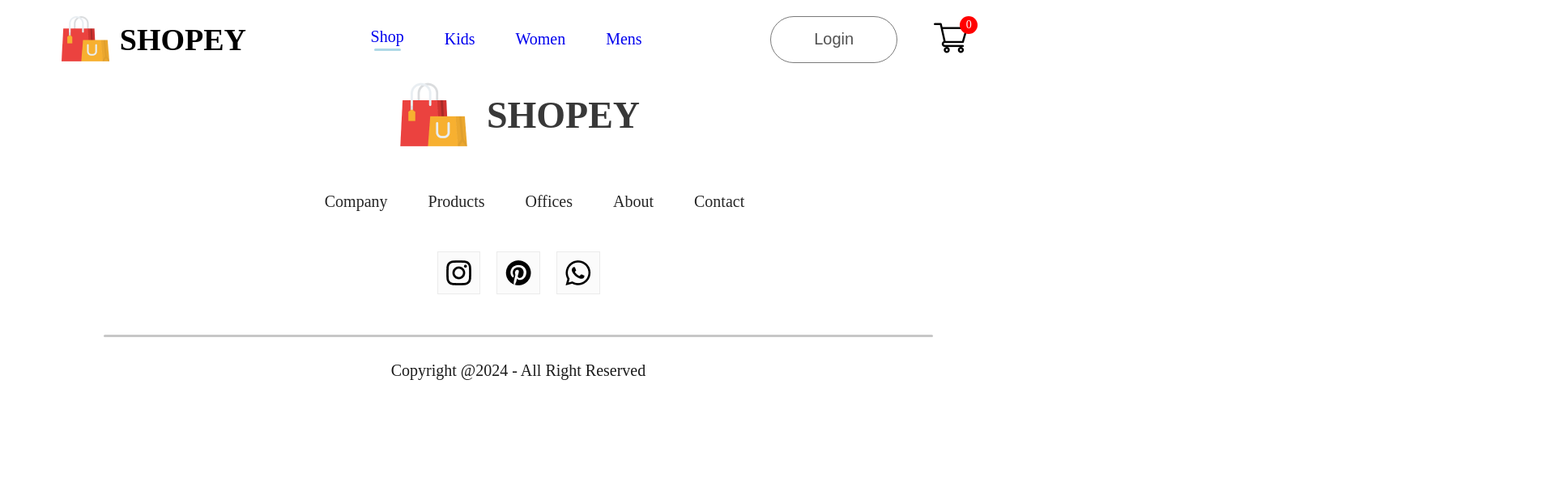
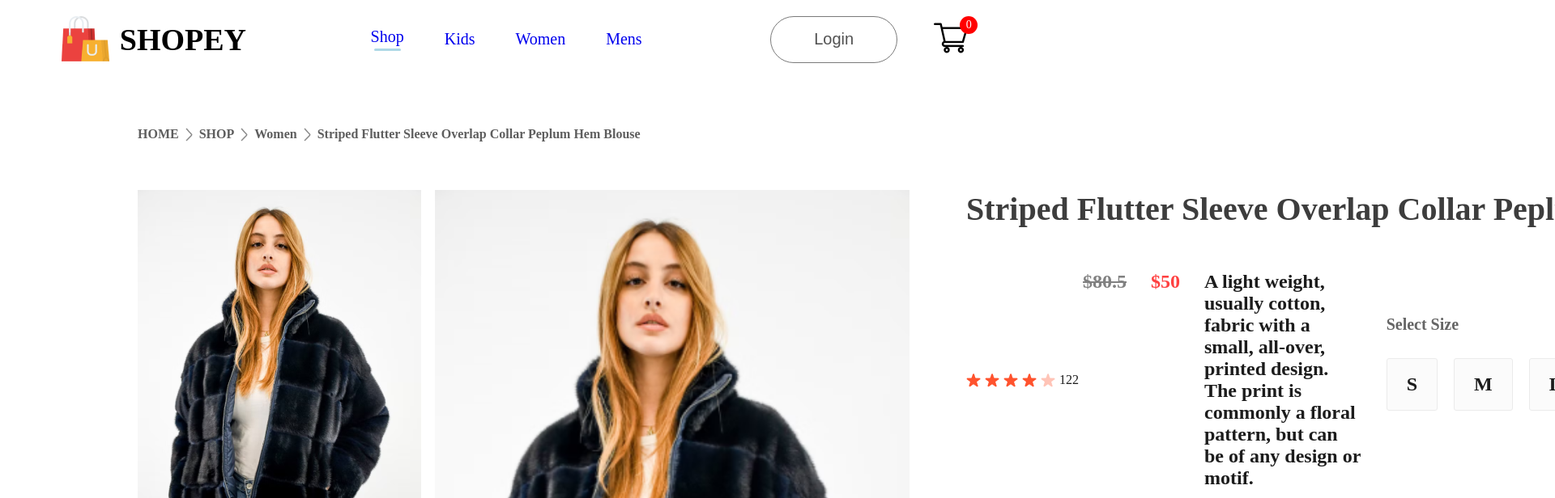
Before and after one commit to PrincyChauhan/e-commerce, a React (Create React App) app in the folder frontend/: page /products/1 in a window 1280 px wide. Shown: the top 616 px of the page at 81% size, 1920 px wide, since content can reach past the window. Built offline with nearby package versions, Linux system fonts and the light colour scheme.

Commit message:
Product display by id error solved

```diff
--- a/frontend/src/App.jsx
+++ b/frontend/src/App.jsx
@@ -22,8 +22,8 @@ function App() {
         <Route path="/mens" element={<ShopCategory banner={men_banner} category="men" />} />
         <Route path="/women" element={<ShopCategory  banner={women_banner}  category="women"/>} />
         <Route path="/kids" element={<ShopCategory  banner={kid_banner}  category="kid"/>} />
-        <Route path="/product" element={<Product />} />
-        <Route path="/product/:productId" element={<Product />} />
+        <Route path="/products" element={<Product />} />
+        <Route path="/products/:productId" element={<Product />} />
       </Routes>
       <Routes>
        <Route path="/cart" element={<Cart />} />
--- a/frontend/src/Pages/Product.jsx
+++ b/frontend/src/Pages/Product.jsx
@@ -1,4 +1,5 @@
-import React, { useContext,useParams } from "react";
+import React, { useContext } from "react";
+import { useParams } from "react-router-dom";
 import Breadcrum from "../Components/Breadcrum/Breadcrum";
 import { ShopContext } from "../Context/ShopContext";
 import ProductDisplay from "../Components/ProductDisplay/ProductDisplay";
```
